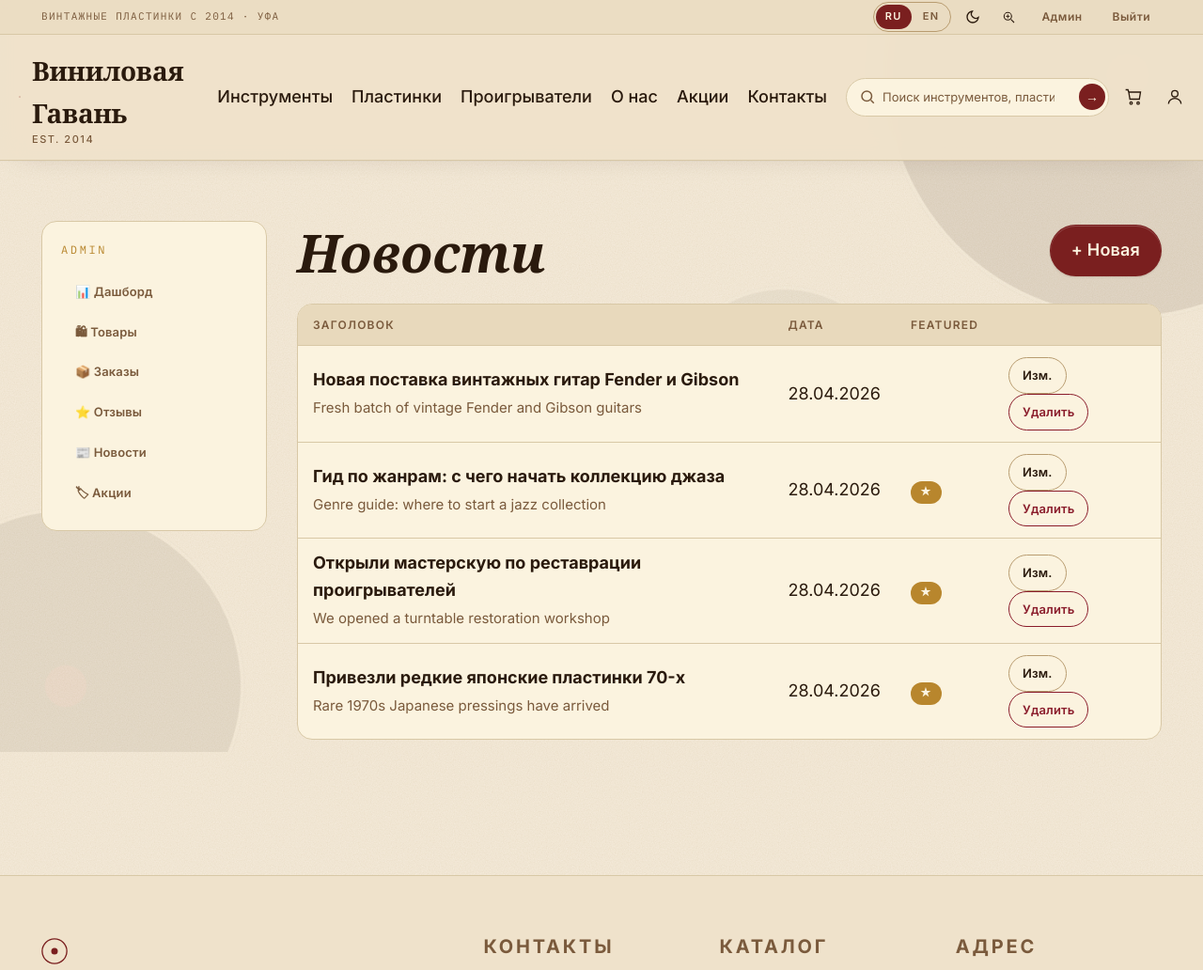
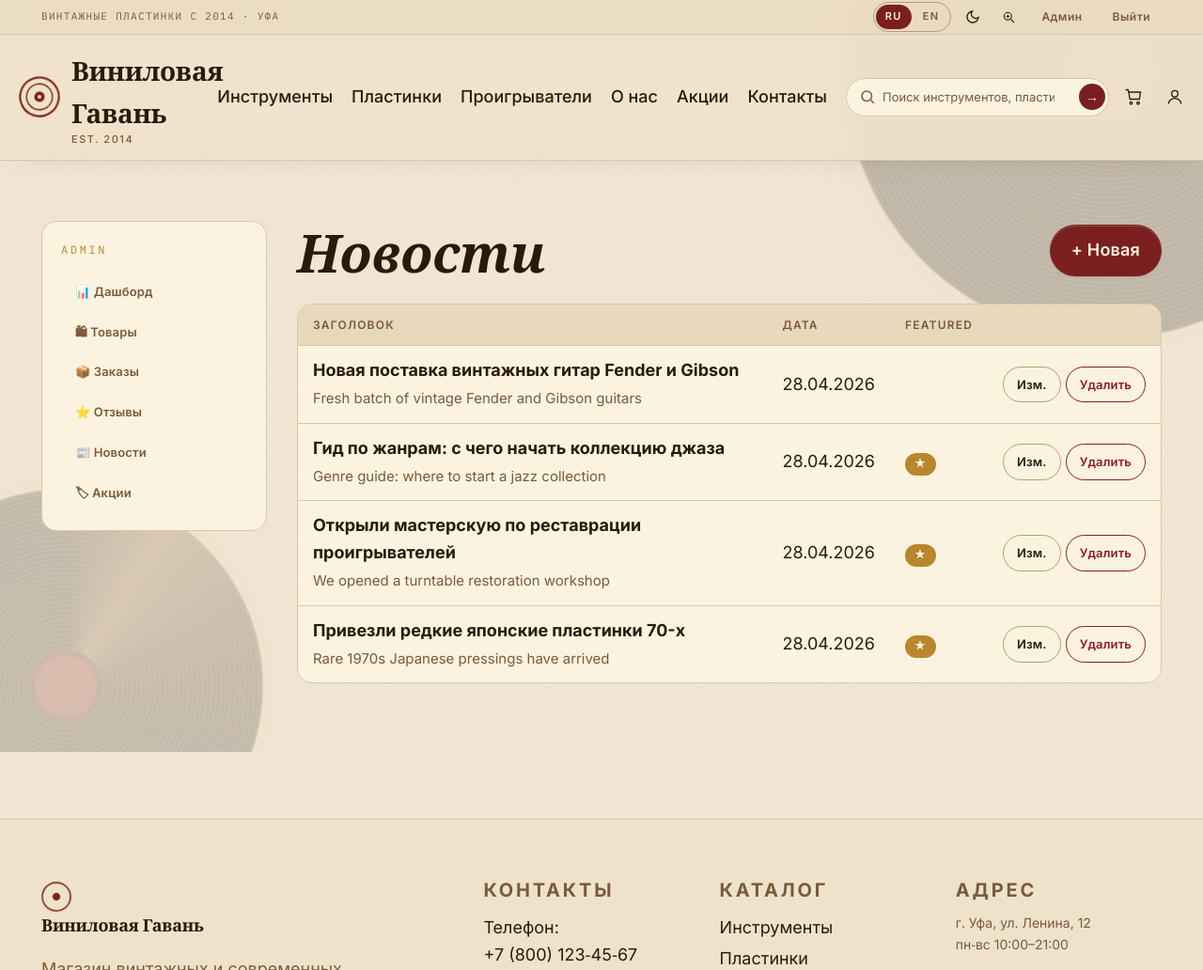
Before and after one commit to Damkaazh/vinyl_shop, a Flask app: page /admin/news in a window 1280 px wide. Shown: the top 1032 px of the page at 94% size. Run offline with Flask 3, Linux system fonts and the light colour scheme; a user stored in the database is signed in; some web fonts are replaced.

Commit message:
fix: admin price/buttons nowrap, remove card payment, larger logo, brighter vinyl bg

```diff
--- a/app/forms.py
+++ b/app/forms.py
@@ -85,7 +85,6 @@ class CheckoutForm(FlaskForm):
         ("post", "Почта России"),
     ], validators=[DataRequired()])
     payment_method = SelectField("Способ оплаты", choices=[
-        ("card", "Картой онлайн"),
         ("cash", "Наличными при получении"),
         ("sbp", "СБП"),
     ], validators=[DataRequired()])
--- a/app/models.py
+++ b/app/models.py
@@ -163,7 +163,7 @@ class Order(db.Model):
     phone = db.Column(db.String(40), nullable=False)
     address = db.Column(db.String(255), nullable=False)
     delivery_method = db.Column(db.String(40), default="pickup")  # pickup / courier / post
-    payment_method = db.Column(db.String(40), default="card")  # card / cash / sbp
+    payment_method = db.Column(db.String(40), default="cash")  # cash / sbp (картой онлайн отключена)
     comment = db.Column(db.Text, default="")
     total = db.Column(db.Numeric(10, 2), nullable=False)
     status = db.Column(db.String(40), default="new")  # new / paid / shipped / done / canceled
--- a/app/static/css/style.css
+++ b/app/static/css/style.css
@@ -218,7 +218,14 @@ p { max-width: 72ch; }
   font-family: var(--font-display); font-weight: 700;
   font-size: var(--text-lg); color: var(--color-text); letter-spacing: -.01em;
 }
-.logo svg { color: var(--color-primary); }
+.logo svg { color: var(--color-primary); width: 44px; height: 44px; flex-shrink: 0; animation: vinyl-spin 12s linear infinite; }
+.site-footer .logo svg { width: 32px; height: 32px; animation-duration: 16s; }
+@media (prefers-reduced-motion: reduce) {
+  .logo svg { animation: none; }
+}
+@media (max-width: 720px) {
+  .logo svg { width: 40px; height: 40px; }
+}
 .logo span small { font-family: var(--font-body); font-size: 11px; font-weight: 500; letter-spacing: .14em; text-transform: uppercase; color: var(--color-text-muted); display: block; line-height: 1; }
 .nav-main { display: flex; gap: var(--space-5); margin-left: var(--space-4); align-items: center; flex-wrap: nowrap; }
 .nav-main a { color: var(--color-text); font-size: var(--text-sm); font-weight: 500; padding: var(--space-2) 0; position: relative; white-space: nowrap; }
@@ -804,30 +811,49 @@ table.data tbody tr:hover { background: var(--color-surface-2); }
   position: fixed; inset: 0; z-index: -1; pointer-events: none; overflow: hidden;
 }
 .vinyl-bg__disc {
-  position: absolute; border-radius: 50%; opacity: 0.10;
+  position: absolute; border-radius: 50%; opacity: 0.22;
+  /* Многослойная пластинка: лейбл · блик-сектор · бороздки · база */
   background:
-    radial-gradient(circle at 50% 50%, var(--color-primary) 0 8%, transparent 8.5% 11%,
-      var(--color-text) 11.5% 12%, transparent 12.5% 100%),
-    repeating-radial-gradient(circle at 50% 50%, var(--color-text) 0 1px, transparent 1px 4px),
-    var(--color-text);
-  box-shadow: 0 0 0 4px var(--color-bg) inset;
-  animation: vinyl-spin 22s linear infinite;
+    /* центральный лейбл */
+    radial-gradient(circle at 50% 50%,
+      var(--color-primary) 0 11%,
+      var(--color-primary-active) 11% 13%,
+      transparent 13% 14.5%),
+    /* дырка в центре */
+    radial-gradient(circle at 50% 50%, var(--color-bg) 0 1.5%, transparent 1.6%),
+    /* блик-сектор (свет на виниле) */
+    conic-gradient(from 200deg at 50% 50%,
+      transparent 0deg,
+      rgba(231, 159, 95, 0.45) 30deg,
+      rgba(231, 159, 95, 0.10) 70deg,
+      transparent 110deg,
+      transparent 360deg),
+    /* бороздки */
+    repeating-radial-gradient(circle at 50% 50%,
+      rgba(255, 255, 255, 0.18) 0 1px,
+      transparent 1px 5px),
+    /* база — пластик */
+    radial-gradient(circle at 50% 50%, #1a1410 0%, #0d0907 100%);
+  box-shadow:
+    0 0 0 2px rgba(231, 159, 95, 0.35) inset,
+    0 0 40px rgba(231, 159, 95, 0.18);
+  animation: vinyl-spin 14s linear infinite;
   will-change: transform;
 }
-.vinyl-bg__disc--1 { width: 520px; height: 520px; top: -180px; right: -180px; animation-duration: 28s; }
-.vinyl-bg__disc--2 { width: 380px; height: 380px; bottom: -120px; left: -120px; animation-duration: 20s; animation-direction: reverse; opacity: 0.08; }
-.vinyl-bg__disc--3 { width: 260px; height: 260px; top: 38%; left: 55%; animation-duration: 34s; opacity: 0.05; }
-[data-theme='dark'] .vinyl-bg__disc { opacity: 0.13; }
-[data-theme='dark'] .vinyl-bg__disc--2 { opacity: 0.10; }
-[data-theme='dark'] .vinyl-bg__disc--3 { opacity: 0.07; }
+.vinyl-bg__disc--1 { width: 560px; height: 560px; top: -200px; right: -180px; animation-duration: 16s; }
+.vinyl-bg__disc--2 { width: 420px; height: 420px; bottom: -140px; left: -140px; animation-duration: 12s; animation-direction: reverse; opacity: 0.20; }
+.vinyl-bg__disc--3 { width: 300px; height: 300px; top: 42%; left: 58%; animation-duration: 18s; opacity: 0.16; }
+[data-theme='dark'] .vinyl-bg__disc { opacity: 0.28; }
+[data-theme='dark'] .vinyl-bg__disc--2 { opacity: 0.24; }
+[data-theme='dark'] .vinyl-bg__disc--3 { opacity: 0.18; }
 @keyframes vinyl-spin { from { transform: rotate(0deg); } to { transform: rotate(360deg); } }
 @media (prefers-reduced-motion: reduce) {
   .vinyl-bg__disc { animation: none; }
 }
 @media (max-width: 720px) {
   .vinyl-bg__disc--3 { display: none; }
-  .vinyl-bg__disc--1 { width: 320px; height: 320px; top: -100px; right: -100px; }
-  .vinyl-bg__disc--2 { width: 240px; height: 240px; bottom: -80px; left: -80px; }
+  .vinyl-bg__disc--1 { width: 340px; height: 340px; top: -110px; right: -110px; }
+  .vinyl-bg__disc--2 { width: 260px; height: 260px; bottom: -90px; left: -90px; }
 }
 
 /* === Аккуратнее подписи полей и инпуты: чуть больше для читаемости на проекторе === */
--- a/app/templates/admin/news.html
+++ b/app/templates/admin/news.html
@@ -11,11 +11,11 @@
       {% for n in items %}
       <tr>
         <td><strong>{{ n.title_ru }}</strong><br><small style="color: var(--color-text-muted);">{{ n.title_en }}</small></td>
-        <td>{{ n.published_at.strftime('%d.%m.%Y') }}</td>
+        <td style="white-space: nowrap;">{{ n.published_at.strftime('%d.%m.%Y') }}</td>
         <td>{% if n.is_featured %}<span class="badge accent">★</span>{% endif %}</td>
-        <td>
+        <td class="cell-actions" style="white-space: nowrap;">
           <a href="{{ url_for('admin.news_edit', news_id=n.id) }}" class="btn btn-outline btn-sm">Изм.</a>
-          <form method="post" action="{{ url_for('admin.news_delete', news_id=n.id) }}" style="display: inline;" onsubmit="return confirm('Удалить?');">
+          <form method="post" action="{{ url_for('admin.news_delete', news_id=n.id) }}" style="display: inline-block;" onsubmit="return confirm('Удалить?');">
             <input type="hidden" name="csrf_token" value="{{ csrf_token() if csrf_token else '' }}">
             <button class="btn btn-danger btn-sm" type="submit">Удалить</button>
           </form>
--- a/app/templates/admin/products.html
+++ b/app/templates/admin/products.html
@@ -14,9 +14,9 @@
         <td><div style="width: 50px; height: 50px; border-radius: 4px; overflow: hidden; background: var(--color-surface-offset);"><img src="{{ url_for('static', filename='img/' + p.image) }}" alt="" style="width: 100%; height: 100%; object-fit: cover;"></div></td>
         <td><strong>{{ p.name_ru }}</strong>{% if p.is_featured %} <span class="badge accent">FEATURED</span>{% endif %}<br><small style="color: var(--color-text-muted);">{{ p.name_en }}</small></td>
         <td>{{ p.category.name_ru }}</td>
-        <td style="font-family: var(--font-mono); color: var(--color-primary);">{{ "{:,.0f}".format(p.price).replace(',', ' ') }} ₽</td>
-        <td>{{ p.stock }}</td>
-        <td style="white-space: nowrap;">
+        <td class="cell-price" style="font-family: var(--font-mono); color: var(--color-primary); white-space: nowrap;">{{ "{:,.0f}".format(p.price).replace(',', ' ') }} ₽</td>
+        <td class="cell-qty" style="white-space: nowrap;">{{ p.stock }}</td>
+        <td class="cell-actions" style="white-space: nowrap;">
           <a href="{{ url_for('admin.product_edit', product_id=p.id) }}" class="btn btn-outline btn-sm">Изм.</a>
           <form method="post" action="{{ url_for('admin.product_delete', product_id=p.id) }}" style="display: inline;" onsubmit="return confirm('Удалить товар?');">
             <input type="hidden" name="csrf_token" value="{{ csrf_token() if csrf_token else '' }}">
```
